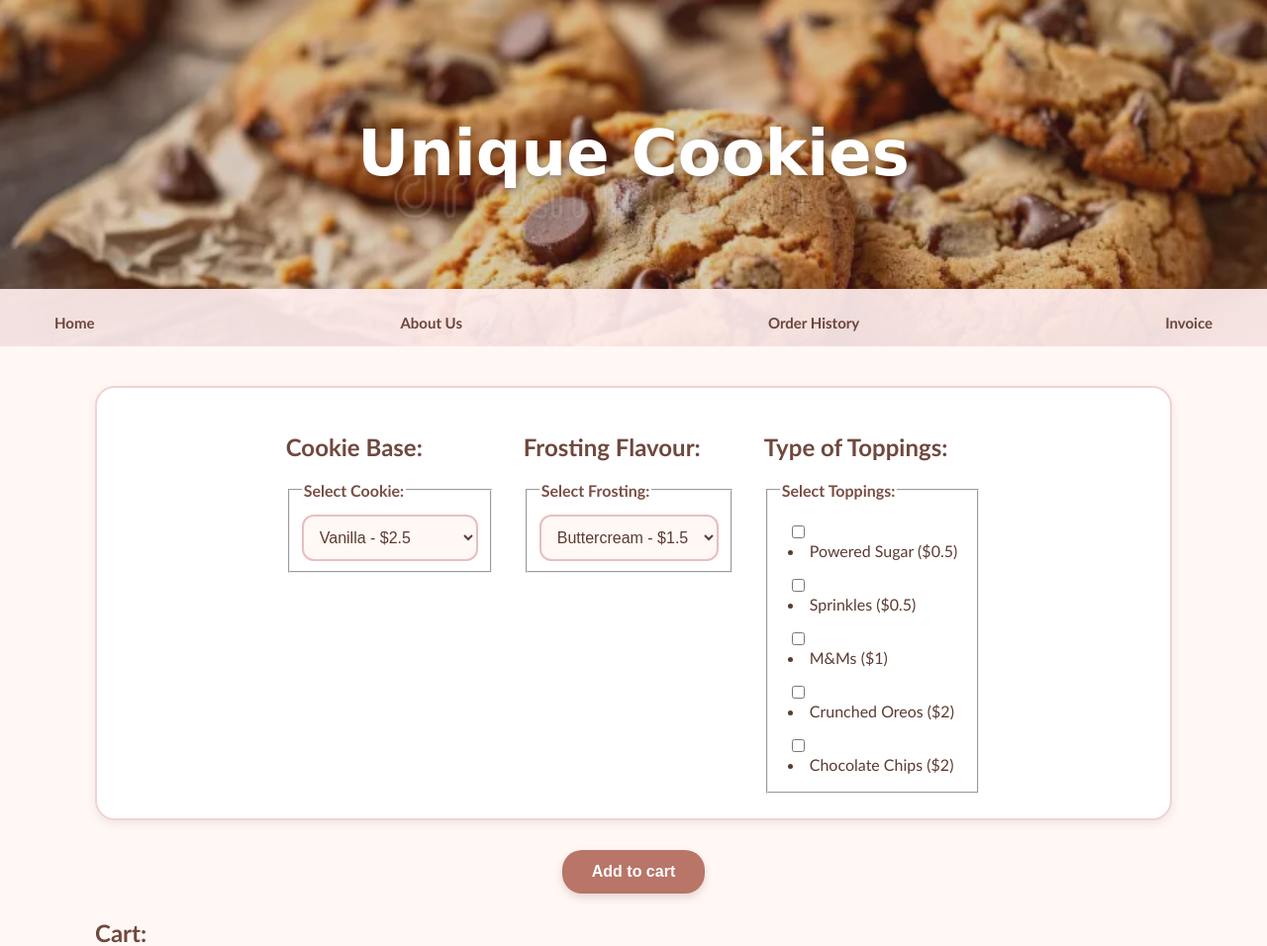
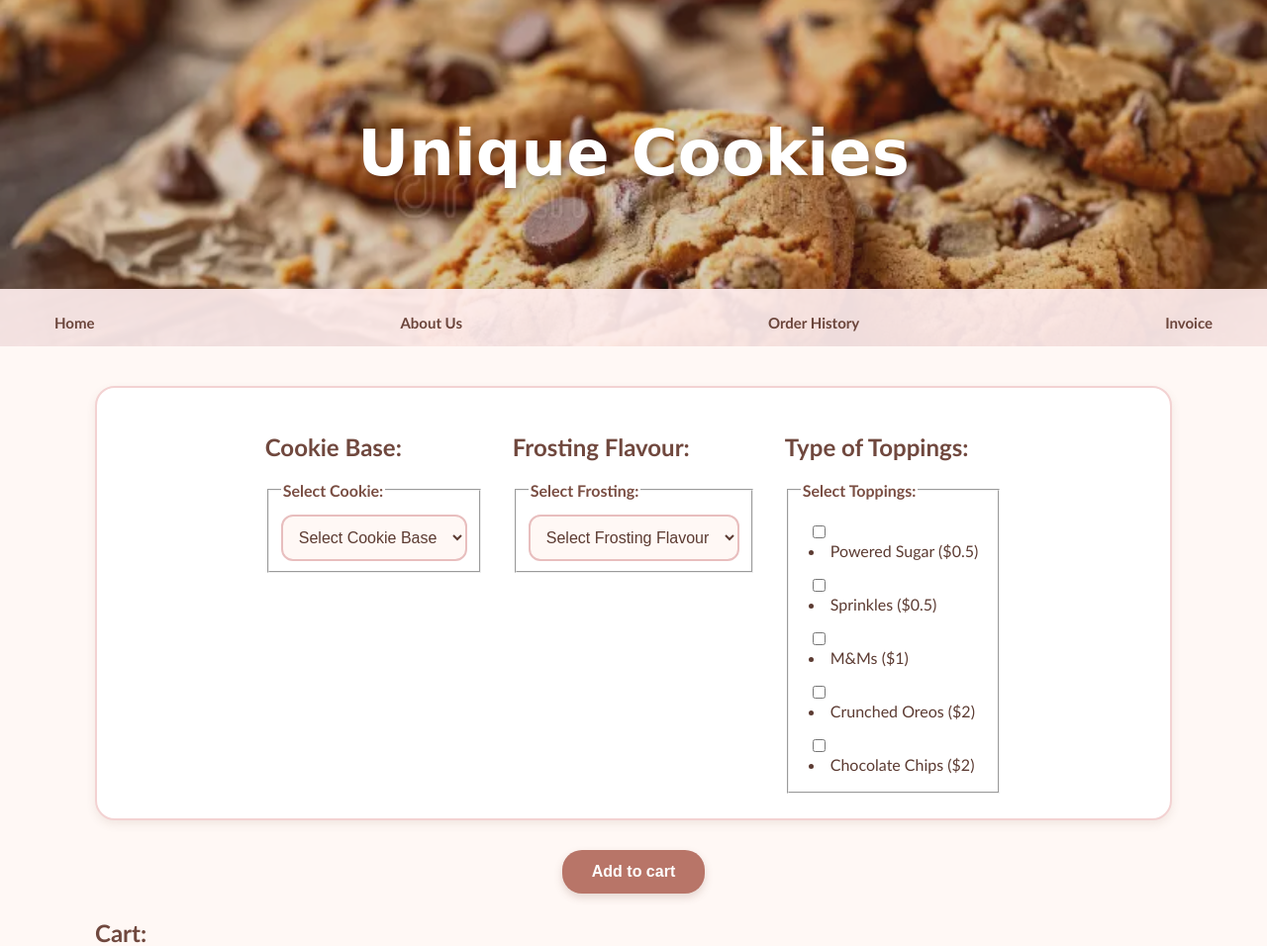
Before and after one commit to st26076/CSC---Small-Business-Internal, a Flask app: page / in a window 1280 px wide. Shown: the top 956 px of the page at 99% size. Run offline with Flask 3, Linux system fonts and the light colour scheme.

Commit message:
Added code which shows displays the flash messages on the website - Found about the cart.

```diff
--- a/templates/index.html
+++ b/templates/index.html
@@ -10,6 +10,7 @@
                     <fieldset>
                         <legend for="cookie">Select Cookie:</legend>
                         <select name="cookie" id="cookie">
+                            <option value="">Select Cookie Base</option>
                             {% for cookie, details in cookies.items() %}
                             <option value="{{ cookie }}">{{ cookie }} - ${{ details['price'] }}</option>
                             {% endfor %}
@@ -22,6 +23,7 @@
                     <fieldset>
                         <legend for="frosting">Select Frosting:</legend>
                         <select name="frosting" id="frosting">
+                            <option value="">Select Frosting Flavour</option>
                             {% for frosting, details in frostings.items() %}
                             <option value="{{ frosting }}">{{ frosting }} - ${{ details['price'] }}</option>
                             {% endfor %}
@@ -45,20 +47,39 @@
         <button type="submit">Add to cart</button>
     </form>
 
+        {% with messages = get_flashed_messages() %}
+            {% if messages %}
+                <ul class="flashes">
+                    {% for message in messages %}
+                        {{ message }}
+                    {% endfor %}
+                </ul>
+            {% endif %}
+        {% endwith %}
+
+
     <h2>Cart:</h2>
     {% if cart %}
-        <ul>
+        <table>
+            <tr>
+                <th>Cookie Base:</th>
+                <th>Frosting Flavour:</th>
+                <th>Type of Topping:</th>
+                <th>Price of Cookie:</th>
+                <th> </th>
+            </tr>
             {% for cookie_item in cart %}
-                <li>
-                    <p class="cart">Cookie: </p>{{ cookie_item['cookie'] }}<br>
-                    <p class="cart">Frosting: </p>{{ cookie_item['frosting'] }}<br>
-                    <p class="cart">Toppings: </p>{{ cookie_item['selected_toppings'] | join(', ') }}<br>
-                    <p class="cart">Cookie Price: </p> ${{ '%.2f' % cookie_item['price'] }}<br>
-                    <a href="{{url_for('remove', cookie_item=loop.index0) }}">[Remove cookie from cart]</a>
-                </li>
+                <tr>
+                    <td>{{ cookie_item['cookie'] }}</td>
+                    <td>{{ cookie_item['frosting'] }}</td>
+                    <td>{{ cookie_item['selected_toppings'] | join(', ') }}</td>
+                    <td>${{ '%.2f' % cookie_item['price'] }}</td>
+                    <td><a href="{{url_for('remove', cookie_item=loop.index0) }}">[Remove]</a></td>
+                </tr>
             {% endfor %}
-            <br>
-        </ul>
+        </table>
+        <br>
+
 
         <li class="subtotal">Subtotal= ${{ '%.2f' % total_before_discount }}</li>
     {% else %}
```
